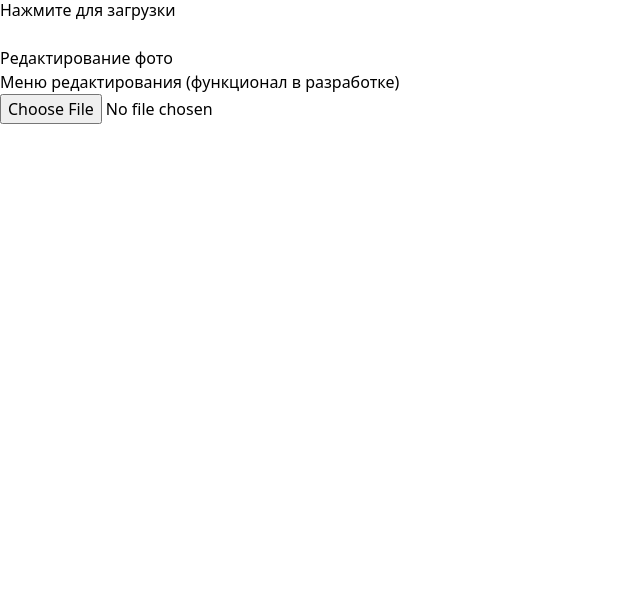
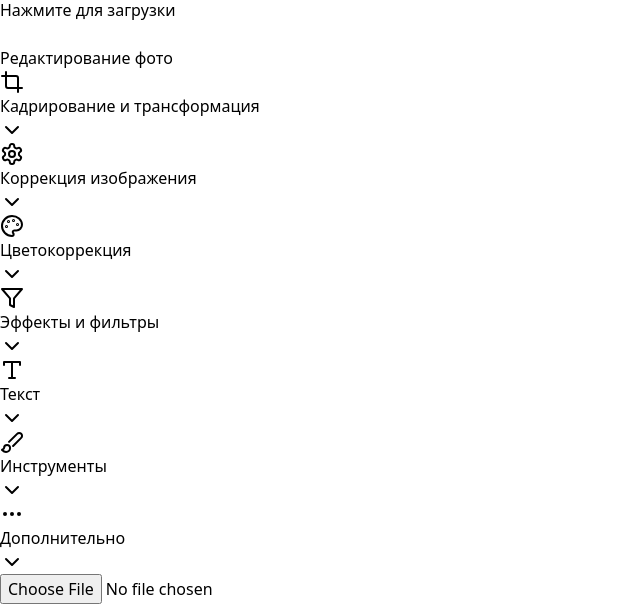
Before and after one commit to Poserval/PhotoCraft_Pro, a React (Vite) app in the folder frontend/: page / in a window 1280 px wide. Both pictures are taken after a click on the button 12 px from the left and 408 px from the top of the page. Shown: the part 326-930 px from the top of the page, without its empty margins (0-640 px from the left). Before the commit the page ends 800 px from the top, so only its background shows below. Built offline with nearby package versions, Linux system fonts and the light colour scheme.

Commit message:
Update editMenu.tsx

```diff
--- a/frontend/src/components/editMenu.tsx
+++ b/frontend/src/components/editMenu.tsx
@@ -1,4 +1,15 @@
-import React from 'react';
+import React, { useState } from 'react';
+import {
+  Crop,
+  Settings,
+  Palette,
+  Filter,
+  Type,
+  Brush,
+  MoreHorizontal,
+  ChevronDown,
+  ChevronUp
+} from 'lucide-react';
 
 interface EditMenuProps {
   isActive: boolean;
@@ -9,6 +20,13 @@ interface EditMenuProps {
   onTextAdd: (textConfig: any) => void;
 }
 
+interface MenuSection {
+  id: string;
+  title: string;
+  icon: React.ElementType;
+  isExpanded: boolean;
+}
+
 const EditMenu: React.FC<EditMenuProps> = ({
   isActive,
   onToolSelect,
@@ -17,13 +35,57 @@ const EditMenu: React.FC<EditMenuProps> = ({
   onEffectApply,
   onTextAdd
 }) => {
+  const [sections, setSections] = useState<MenuSection[]>([
+    { id: 'crop', title: 'Кадрирование и трансформация', icon: Crop, isExpanded: false },
+    { id: 'correction', title: 'Коррекция изображения', icon: Settings, isExpanded: false },
+    { id: 'color', title: 'Цветокоррекция', icon: Palette, isExpanded: false },
+    { id: 'effects', title: 'Эффекты и фильтры', icon: Filter, isExpanded: false },
+    { id: 'text', title: 'Текст', icon: Type, isExpanded: false },
+    { id: 'tools', title: 'Инструменты', icon: Brush, isExpanded: false },
+    { id: 'more', title: 'Дополнительно', icon: MoreHorizontal, isExpanded: false }
+  ]);
+
+  const toggleSection = (id: string) => {
+    setSections(prev =>
+      prev.map(section =>
+        section.id === id
+          ? { ...section, isExpanded: !section.isExpanded }
+          : section
+      )
+    );
+  };
+
   if (!isActive) return null;
 
   return (
-    <div className="space-y-4">
-      <p className="text-gray-500 text-center py-8">
-        Меню редактирования (функционал в разработке)
-      </p>
+    <div className="space-y-3">
+      {sections.map((section) => (
+        <div key={section.id} className="rounded-xl border border-gray-200 overflow-hidden">
+          <button
+            onClick={() => toggleSection(section.id)}
+            className="w-full flex items-center justify-between p-4 bg-white hover:bg-gray-50 transition-colors"
+          >
+            <div className="flex items-center space-x-3">
+              <section.icon className="h-5 w-5 text-gray-500" />
+              <span className="font-medium text-gray-700">{section.title}</span>
+            </div>
+            {section.isExpanded ? (
+              <ChevronUp className="h-5 w-5 text-gray-400" />
+            ) : (
+              <ChevronDown className="h-5 w-5 text-gray-400" />
+            )}
+          </button>
+
+          {/* Контент раздела - пока пустой, будет заполняться позже */}
+          {section.isExpanded && (
+            <div className="p-4 bg-gray-50 border-t border-gray-100">
+              <p className="text-sm text-gray-400 text-center py-4">
+                Инструменты раздела "{section.title}" в разработке
+              </p>
+            </div>
+          )}
+        </div>
+      ))}
     </div>
   );
 };
```
